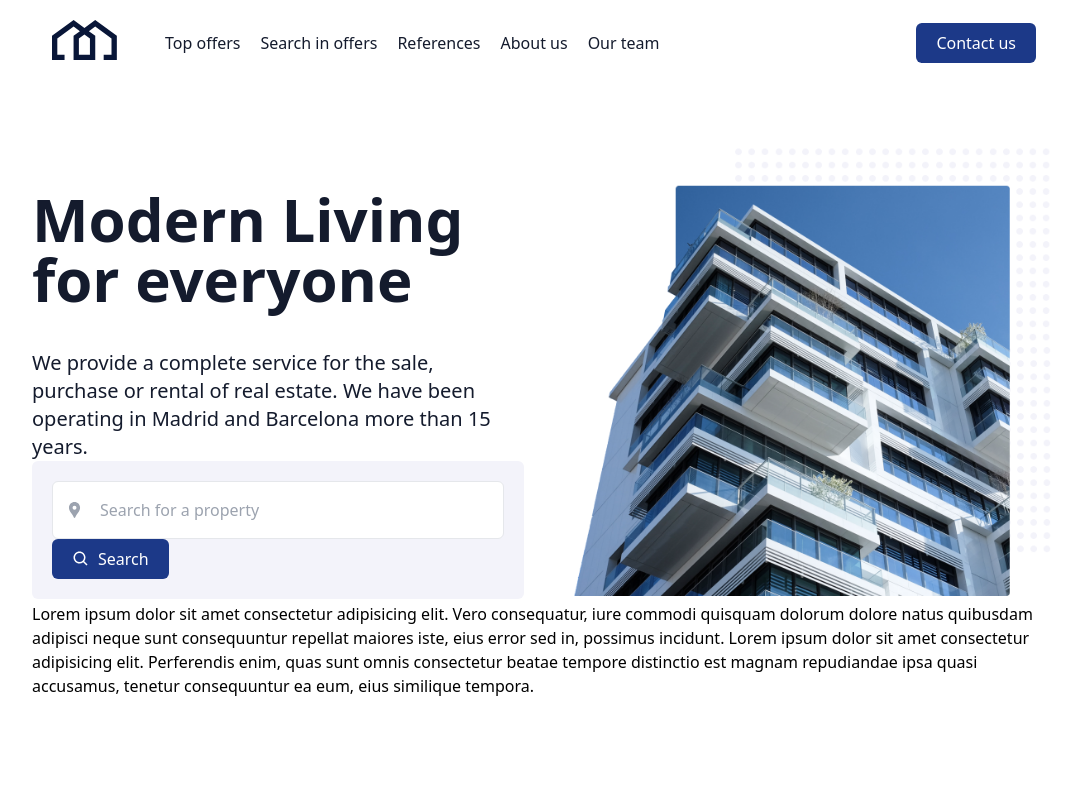
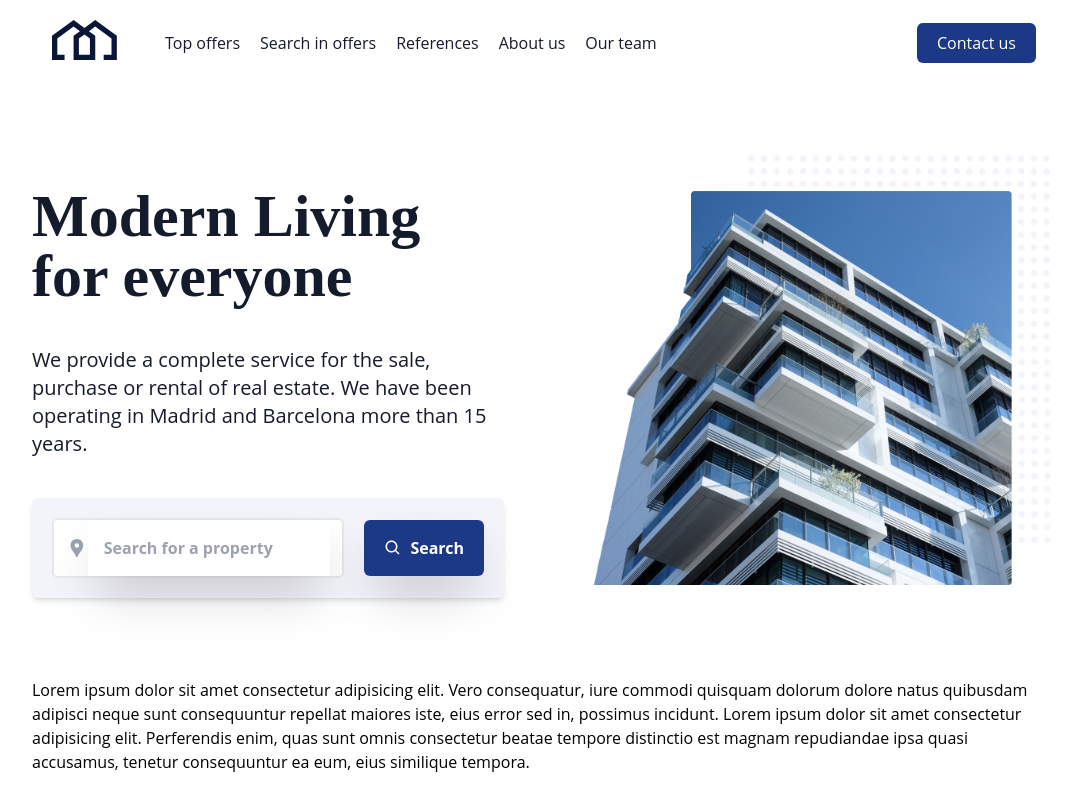
Before and after one commit to evergreenx/seekers-realty, a Next.js app: page / in a window 1280 px wide. Shown: the whole page, without its empty margins (96-1163 px from the left). Built offline with nearby package versions, Linux system fonts and the light colour scheme.

Commit message:
almost done with hero sesction

```diff
--- a/components/Home/Hero.tsx
+++ b/components/Home/Hero.tsx
@@ -6,9 +6,11 @@ import { BiSearch } from "react-icons/bi";
 import { MdLocationPin } from "react-icons/md";
 const Hero = () => {
   return (
-        <div className="grid lg:grid-cols-2 grid-cols-1 gap-10 items-center">
+    <div className="grid lg:grid-cols-2 grid-cols-1 gap-20 items-center mb-20">
       <div className="text-container">
-                <h2 className="text-textColor text-6xl font-bold py-10">Modern Living for everyone</h2>
+        <h2 className="text-textColor custom__heading text-6xl font-bold py-10">
+          Modern Living for everyone
+        </h2>
 
         <p className="text-textColor font-normal text-xl ">
           We provide a complete service for the sale, purchase or rental of real
@@ -16,41 +18,29 @@ const Hero = () => {
           years.
         </p>
 
+        <div className="search mt-10 bg-[#F3F3FA] shadow-md flex-col lg:flex-row p-5 rounded-md flex items-center gap-5">
+          <div className="input__container  flex rounded-md px-3 border-2   items-center bg-white flex-1">
+            <MdLocationPin className="text-2xl text-gray-400" />
 
-
-
-                <div className="search bg-[#F3F3FA] p-5 rounded-md">
-
-
-                    <div className="input__container d flex rounded-md px-3  border items-center bg-white  ">
-                        <MdLocationPin className="text-xl text-gray-400" />
-
-                        <input type={"text"} className="input p-4 w-full outline-none " placeholder="Search for a property"
-
-
+            <input
+              type={"text"}
+              className="input p-4 w-full outline-none placeholder-black-500 shadow-2xl  font-bold "
+              placeholder="Search for a property"
             />
-
-
           </div>
 
           <div className="button">
-                        <button className="bg-basic text-white rounded-md px-5 py-2 hover:bg-blue-300 flex items-center justify-center">
-
-
+            <button className="bg-basic font-bold shadow-2xl text-white rounded-md px-5 py-4 hover:bg-blue-300 flex items-center justify-center">
               <BiSearch className="mr-2 font-bold text-lg" />
-
               Search
             </button>
-
           </div>
         </div>
       </div>
 
       <div className="image_container">
-                <Image src={HeroImage} alt={'hero'} />
+        <Image src={HeroImage} alt={"hero"} />
       </div>
-
-
     </div>
   );
 };
--- a/components/TopBar/Index.tsx
+++ b/components/TopBar/Index.tsx
@@ -6,20 +6,20 @@ import Logo from '../../public/Vector.svg'
 import '../TopBar/style.module.css'
 const Index = () => {
     return (
-        <div className='flex items-center justify-between pt-5 mb-20 px-5  '>
+        <div className='flex scroll items-center justify-between pt-5 mb-20 px-5 w-full  '>
 
             <div className="logo mr-12 ">
-                <Image src={Logo} />
+                <Image src={Logo}  />
             </div>
 
-            <div className="links flex-1 ">
+            <div className="links flex-1 lg:block hidden ">
 
-                <ul className='flex text-textColor font-normal text-base space-x-5 '>
-                    <li>Top offers</li>
-                    <li>Search in offers</li>
-                    <li> References</li>
-                    <li> About us</li>
-                    <li>Our team</li>
+                <ul className='flex text-textColor font-normal text-base space-x-5'>
+                    <li className=' cursor-pointer '>Top offers</li>
+                    <li className=' cursor-pointer '>Search in offers</li>
+                    <li className=' cursor-pointer '> References</li>
+                    <li className=' cursor-pointer '> About us</li>
+                    <li className=' cursor-pointer '>Our team</li>
                 </ul>
             </div>
 
--- a/styles/globals.css
+++ b/styles/globals.css
@@ -1,3 +1,17 @@
 @tailwind base;
 @tailwind components;
 @tailwind utilities;
+
+@import url('https://fonts.googleapis.com/css2?family=Merriweather&display=swap');
+
+@import url('https://fonts.googleapis.com/css2?family=Open+Sans&display=swap');
+
+@layer base {
+    .custom__heading {
+      font-family: 'Merriweather', serif, system-ui, sans-serif;
+    }
+
+    body{
+        font-family: 'Open Sans', sans-serif;
+    }
+  }
```
Lines whose indentation alone changed are shown as unchanged.
